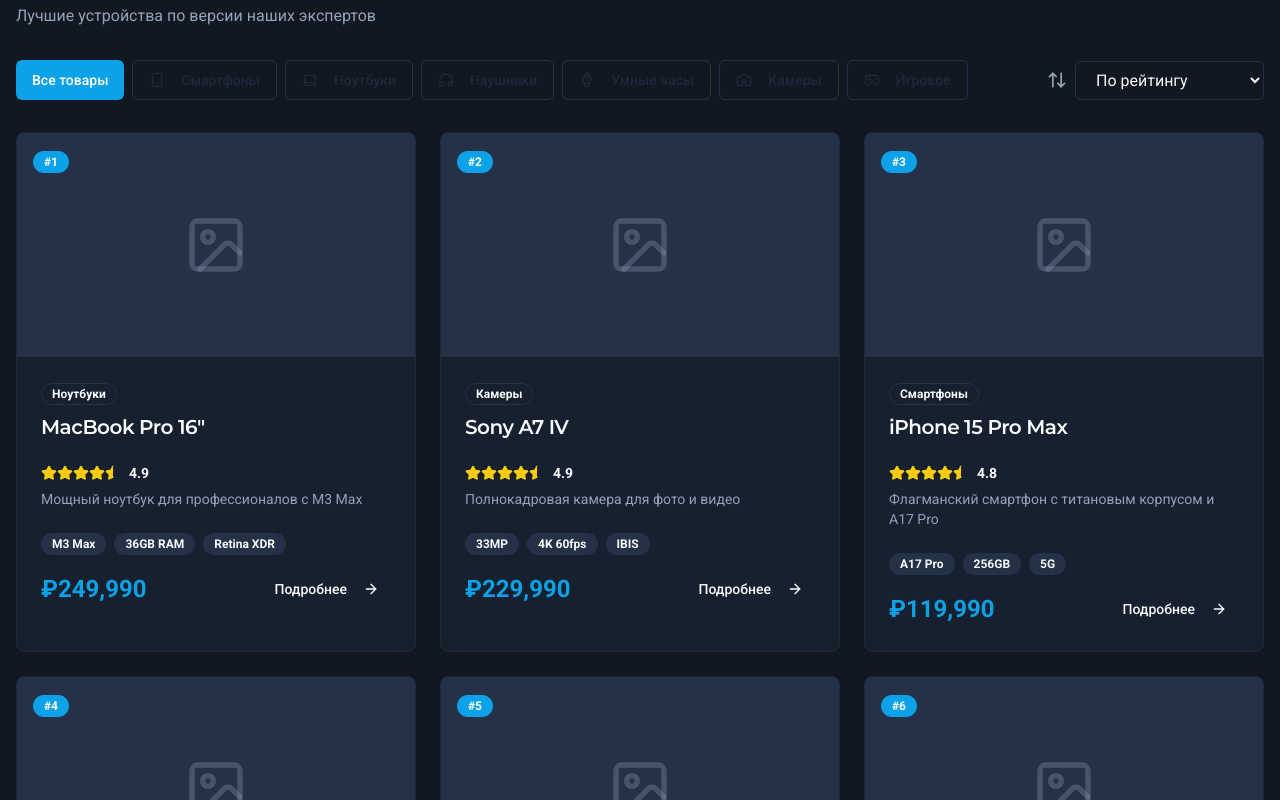
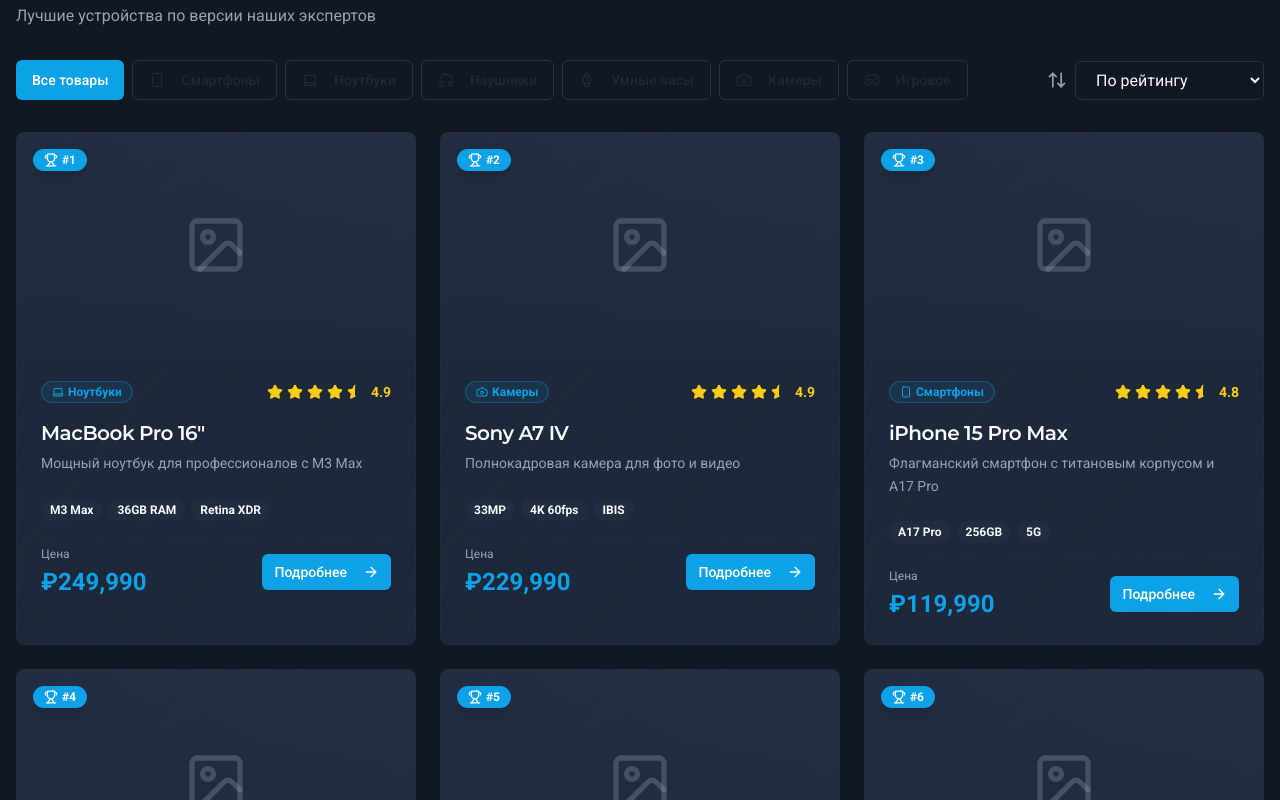
Before and after one commit to pr-poehali-dev/top-products-blog, a React (Vite) app: page / in a window 1280 px wide. Shown: the part 940-1740 px from the top of the page. Built offline with nearby package versions, Linux system fonts and the light colour scheme.

Commit message:
Улучшение дизайна карточек

```diff
--- a/src/pages/Index.tsx
+++ b/src/pages/Index.tsx
@@ -336,47 +336,89 @@ const Index = () => {
             {filteredProducts.map((product, index) => (
             <Card
               key={product.id}
-              className="group hover-scale cursor-pointer border-border/50 bg-card/50 backdrop-blur overflow-hidden"
+              className="group relative cursor-pointer border-border/50 bg-gradient-to-br from-card/80 to-card/40 backdrop-blur overflow-hidden transition-all duration-300 hover:shadow-xl hover:shadow-primary/20 hover:-translate-y-2"
               onClick={() => navigate(`/product/${product.id}`)}
             >
+              <div className="absolute inset-0 bg-gradient-to-br from-primary/5 via-transparent to-accent/5 opacity-0 group-hover:opacity-100 transition-opacity duration-300" />
+
               <div className="relative">
-                <div className="absolute top-4 left-4 z-10">
-                  <Badge className="bg-primary text-primary-foreground font-bold">
+                <div className="absolute top-4 left-4 z-10 flex flex-col gap-2">
+                  <Badge className="bg-gradient-to-r from-primary to-accent text-primary-foreground font-bold shadow-lg backdrop-blur">
+                    <Icon name="Trophy" size={14} className="mr-1" />
                     #{index + 1}
                   </Badge>
                 </div>
-                <div className="aspect-video bg-muted flex items-center justify-center overflow-hidden">
-                  <Icon name="ImageIcon" size={64} className="text-muted-foreground/30" />
+                <div className="absolute top-4 right-4 z-10">
+                  <Button
+                    variant="ghost"
+                    size="icon"
+                    className="bg-background/80 backdrop-blur hover:bg-background/90 rounded-full opacity-0 group-hover:opacity-100 transition-opacity"
+                    onClick={(e) => {
+                      e.stopPropagation();
+                    }}
+                  >
+                    <Icon name="Heart" size={18} className="text-muted-foreground" />
+                  </Button>
+                </div>
+                <div className="aspect-video bg-gradient-to-br from-muted/50 to-muted flex items-center justify-center overflow-hidden relative group-hover:scale-105 transition-transform duration-300">
+                  <div className="absolute inset-0 bg-gradient-to-t from-card/80 to-transparent" />
+                  <Icon name="ImageIcon" size={64} className="text-muted-foreground/30 relative z-10" />
                 </div>
               </div>
-              <CardHeader>
-                <div className="flex items-start justify-between mb-2">
-                  <div>
-                    <Badge variant="outline" className="mb-2">
-                      {product.category}
-                    </Badge>
-                    <CardTitle className="text-xl mb-2">{product.name}</CardTitle>
+
+              <CardHeader className="relative">
+                <div className="flex items-center gap-2 mb-3">
+                  <Badge variant="outline" className="border-primary/30 text-primary bg-primary/10">
+                    <Icon name={
+                      product.category === 'Смартфоны' ? 'Smartphone' :
+                      product.category === 'Ноутбуки' ? 'Laptop' :
+                      product.category === 'Наушники' ? 'Headphones' :
+                      product.category === 'Умные часы' ? 'Watch' :
+                      product.category === 'Камеры' ? 'Camera' : 'Cpu'
+                    } size={12} className="mr-1" />
+                    {product.category}
+                  </Badge>
+                  <div className="flex items-center gap-1 ml-auto">
+                    {renderStars(product.rating)}
+                    <span className="text-sm font-bold ml-1 text-yellow-400">{product.rating}</span>
                   </div>
                 </div>
-                <div className="flex items-center gap-2 mb-2">
-                  <div className="flex">{renderStars(product.rating)}</div>
-                  <span className="text-sm font-semibold">{product.rating}</span>
-                </div>
-                <CardDescription className="line-clamp-2">{product.description}</CardDescription>
+
+                <CardTitle className="text-xl mb-3 leading-tight group-hover:text-primary transition-colors">
+                  {product.name}
+                </CardTitle>
+
+                <CardDescription className="line-clamp-2 text-sm leading-relaxed">
+                  {product.description}
+                </CardDescription>
               </CardHeader>
-              <CardContent>
-                <div className="flex flex-wrap gap-2 mb-4">
+
+              <CardContent className="relative">
+                <div className="flex flex-wrap gap-1.5 mb-4">
                   {product.features.map((feature) => (
-                    <Badge key={feature} variant="secondary" className="text-xs">
+                    <Badge key={feature} variant="secondary" className="text-xs px-2 py-0.5 bg-secondary/50">
                       {feature}
                     </Badge>
                   ))}
                 </div>
-                <div className="flex items-center justify-between">
-                  <span className="text-2xl font-bold text-primary">{product.price}</span>
-                  <Button size="sm" variant="ghost" onClick={() => navigate(`/product/${product.id}`)}>
+
+                <div className="flex items-center justify-between pt-2 border-t border-border/50">
+                  <div>
+                    <p className="text-xs text-muted-foreground mb-1">Цена</p>
+                    <span className="text-2xl font-bold bg-gradient-to-r from-primary to-accent bg-clip-text text-transparent">
+                      {product.price}
+                    </span>
+                  </div>
+                  <Button
+                    size="sm"
+                    className="bg-primary hover:bg-primary/90 group-hover:shadow-lg group-hover:shadow-primary/50 transition-all"
+                    onClick={(e) => {
+                      e.stopPropagation();
+                      navigate(`/product/${product.id}`);
+                    }}
+                  >
                     Подробнее
-                    <Icon name="ArrowRight" size={16} className="ml-2" />
+                    <Icon name="ArrowRight" size={16} className="ml-2 group-hover:translate-x-1 transition-transform" />
                   </Button>
                 </div>
               </CardContent>
```
